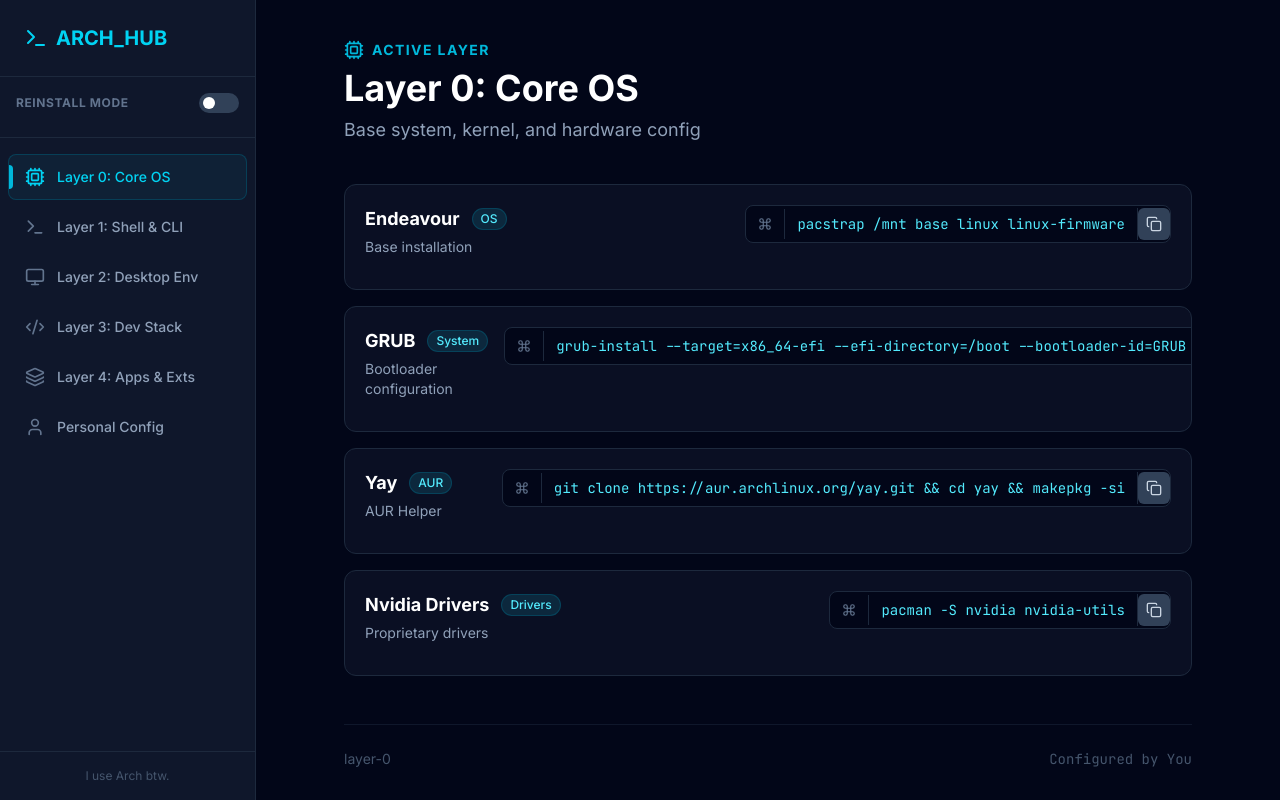
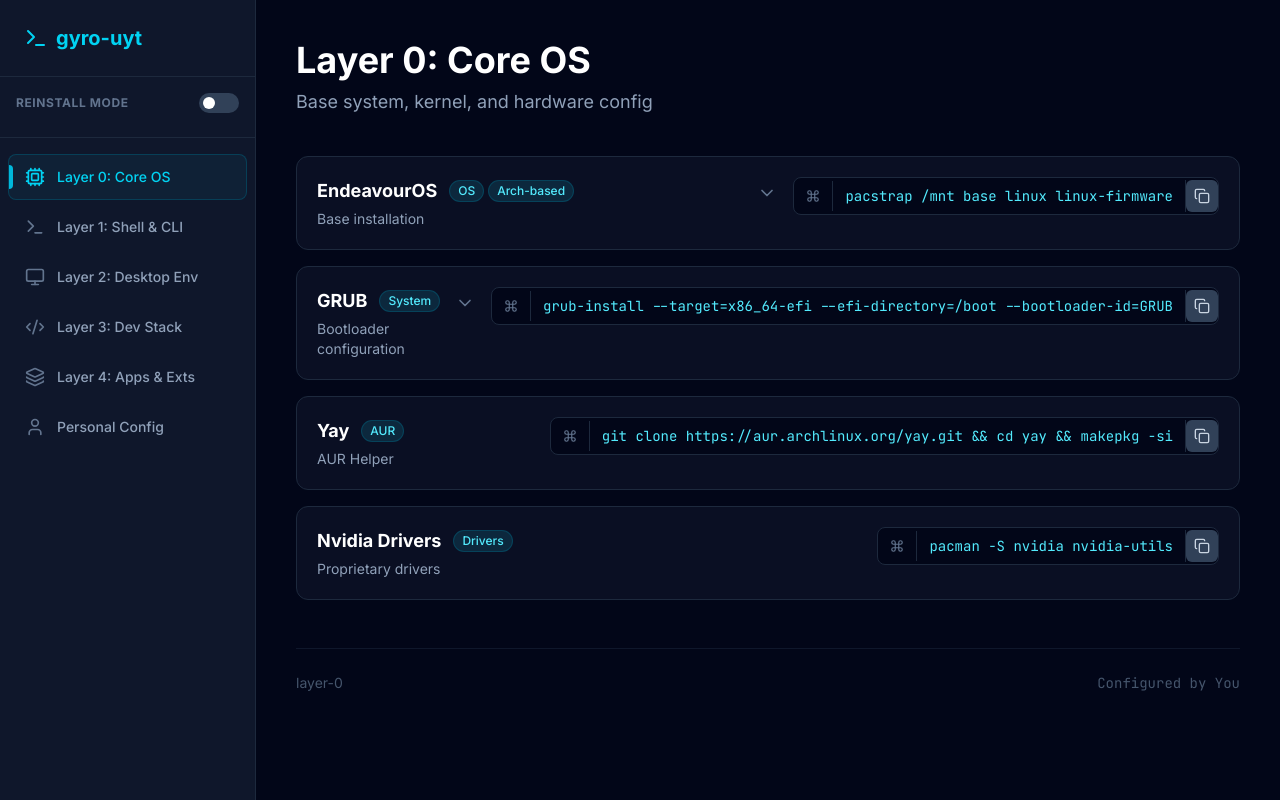
Before and after one commit to gyro-uyt/vorld, a React (Vite) app: page / in a window 1280 px wide. Built offline with nearby package versions, Linux system fonts and the light colour scheme.

Commit message:
mobile UX fixed

```diff
--- a/src/App.jsx
+++ b/src/App.jsx
@@ -12,14 +12,14 @@
   Circle,
   Menu,
   X,
-  Save,
   Trash2,
   Command,
-  Download,
+  ChevronDown,
+  ChevronUp,
+  Keyboard,
 } from "lucide-react";
 
-// --- Data Structure for your Setup ---
-// Edit this object to customize your actual stack
+// --- Data Structure ---
 const SETUP_LAYERS = [
   {
     id: "layer-0",
@@ -29,10 +29,11 @@
     items: [
       {
         id: "arch-linux",
-        name: "Endeavour",
+        name: "EndeavourOS",
         desc: "Base installation",
         cmd: "pacstrap /mnt base linux linux-firmware",
-        tags: ["OS"],
+        tags: ["OS", "Arch-based"],
+        note: "EndeavourOS uses Calamares installer usually, but this is for manual rescue.",
       },
       {
         id: "bootloader",
@@ -40,6 +41,13 @@
         desc: "Bootloader configuration",
         cmd: "grub-install --target=x86_64-efi --efi-directory=/boot --bootloader-id=GRUB",
         tags: ["System"],
+        subCommands: [
+          {
+            label: "Generate Config",
+            cmd: "grub-mkconfig -o /boot/grub/grub.cfg",
+          },
+          { label: "Update Endeavour Theme", cmd: "eos-update-grub" },
+        ],
       },
       {
         id: "aur-helper",
@@ -67,7 +75,7 @@
         id: "shell",
         name: "Bash",
         desc: "Default shell",
-        cmd: "pacman -S bash",
+        cmd: "pacman -S bash bash-completion",
         tags: ["Shell"],
       },
       {
@@ -76,6 +84,7 @@
         desc: "Cross-shell prompt",
         cmd: "pacman -S starship",
         tags: ["UI"],
+        note: "Add 'eval \"$(starship init bash)\"' to your .bashrc",
       },
       {
         id: "editor-cli",
@@ -88,23 +97,23 @@
         id: "blesh",
         name: "Ble.sh",
         desc: "Bash Line Editor (Syntax highlight & Autosuggest)",
-        cmd: "soon",
+        cmd: "soon", // Placeholder as requested
         tags: ["Utility"],
+        subCommands: [
+          {
+            label: "Install (AUR)",
+            cmd: "yay -S blesh",
           },
-      // {
-      //   id: "cli-utils",
-      //   name: "Modern Utils",
-      //   desc: "Bat, Eza, Ripgrep, Fzf",
-      //   cmd: "pacman -S bat eza ripgrep fzf",
-      //   tags: ["Utils"],
-      // },
-      // {
-      //   id: "tmux",
-      //   name: "Tmux",
-      //   desc: "Terminal Multiplexer",
-      //   cmd: "pacman -S tmux",
-      //   tags: ["Utils"],
-      // },
+          {
+            label: "Install (Manual)",
+            cmd: "git clone --recursive https://github.com/akinomyoga/ble.sh.git && make -C ble.sh install",
+          },
+          {
+            label: "Enable in .bashrc",
+            cmd: "source ~/.local/share/blesh/ble.sh",
+          },
+        ],
+      },
     ],
   },
   {
@@ -117,10 +126,18 @@
         id: "de",
         name: "KDE Plasma",
         desc: "Desktop Environment",
-        // Installs Plasma and the SDDM login screen, then enables it
         cmd: "soon",
-        // cmd: "sudo pacman -S plasma-meta sddm && sudo systemctl enable sddm",
         tags: ["DE", "Wayland"],
+        subCommands: [
+          {
+            label: "Install Core",
+            cmd: "sudo pacman -S plasma-meta sddm",
+          },
+          {
+            label: "Enable Login",
+            cmd: "sudo systemctl enable sddm",
+          },
+        ],
       },
       {
         id: "term-emu",
@@ -161,38 +178,25 @@
       {
         id: "zed",
         name: "Zed",
-        desc: "Code Editor",
+        desc: "High-performance Code Editor",
         cmd: "soon",
         tags: ["IDE"],
+        subCommands: [{ label: "Install (AUR)", cmd: "yay -S zed-preview" }],
       },
       {
-        id: "neovim",
+        id: "neovim-lazy",
         name: "LazyVim",
-        desc: "Code Editor",
+        desc: "Neovim Config Framework",
         cmd: "soon",
-        tags: ["IDE"],
+        tags: ["IDE", "Config"],
+        subCommands: [
+          { label: "Backup old nvim", cmd: "mv ~/.config/nvim{,.bak}" },
+          {
+            label: "Clone LazyVim",
+            cmd: "git clone https://github.com/LazyVim/starter ~/.config/nvim",
           },
-      // {
-      //   id: "docker",
-      //   name: "Docker",
-      //   desc: "Containerization",
-      //   cmd: "pacman -S docker docker-compose && systemctl enable docker",
-      //   tags: ["DevOps"],
-      // },
-      // {
-      //   id: "node",
-      //   name: "Node.js & Bun",
-      //   desc: "JS Runtimes",
-      //   cmd: "pacman -S nodejs npm bun",
-      //   tags: ["Lang"],
-      // },
-      // {
-      //   id: "rust",
-      //   name: "Rust",
-      //   desc: "Cargo & Rustc",
-      //   cmd: "pacman -S rustup && rustup default stable",
-      //   tags: ["Lang"],
-      // },
+        ],
+      },
     ],
   },
   {
@@ -210,10 +214,10 @@
       },
       {
         id: "onlyoffice",
-        name: "Onlyoffice",
+        name: "OnlyOffice",
         desc: "Word, Excel, Presentation, PDF",
-        cmd: "yay -S onlyoffice",
-        tags: ["office"],
+        cmd: "yay -S onlyoffice-bin",
+        tags: ["Office"],
       },
       {
         id: "obsidian",
@@ -226,7 +230,7 @@
         id: "extensions-browser",
         name: "Browser Exts",
         desc: "uBlock, Dark Reader, Bitwarden",
-        cmd: null, // No command, manual install
+        cmd: null,
         note: "Install from Add-on Store manually",
         tags: ["Extensions"],
       },
@@ -242,14 +246,14 @@
         id: "dotfiles",
         name: "Dotfiles Repo",
         desc: "Clone my config",
-        cmd: "git clone https://github.com/yourusername/dotfiles.git ~/.dotfiles",
+        cmd: "git clone https://github.com/gyro-uyt/dotfiles.git ~/.dotfiles",
         tags: ["Config"],
       },
       {
         id: "ssh-keys",
         name: "SSH Keys",
         desc: "Generate GitHub keys",
-        cmd: 'ssh-keygen -t ed25519 -C "email@example.com"',
+        cmd: 'ssh-keygen -t ed25519 -C "your-email@example.com"',
         tags: ["Security"],
       },
       {
@@ -269,12 +273,10 @@
   const [copied, setCopied] = useState(false);
 
   const handleCopy = () => {
-    // Fallback for iframe environments where navigator.clipboard might be restricted
     try {
       if (navigator.clipboard && window.isSecureContext) {
         navigator.clipboard.writeText(text);
       } else {
-        // Fallback method
         const textArea = document.createElement("textarea");
         textArea.value = text;
         textArea.style.position = "fixed";
@@ -310,19 +312,14 @@
   );
 };
 
-const Tag = ({ text }) => (
-  <span className="px-2 py-0.5 text-xs font-medium rounded-full bg-cyan-900/40 text-cyan-300 border border-cyan-800/50">
-    {text}
-  </span>
-);
-
 export default function ArchSetupHub() {
   const [activeLayer, setActiveLayer] = useState(SETUP_LAYERS[0].id);
   const [reinstallMode, setReinstallMode] = useState(false);
   const [completedItems, setCompletedItems] = useState({});
   const [mobileMenuOpen, setMobileMenuOpen] = useState(false);
+  // Track which item is expanded
+  const [expandedItem, setExpandedItem] = useState(null);
 
-  // Load progress from localStorage
   useEffect(() => {
     const savedProgress = localStorage.getItem("arch_setup_progress");
     if (savedProgress) {
@@ -330,7 +327,6 @@
     }
   }, []);
 
-  // Save progress
   const toggleItemComplete = (itemId) => {
     const newCompleted = {
       ...completedItems,
@@ -340,10 +336,12 @@
     localStorage.setItem("arch_setup_progress", JSON.stringify(newCompleted));
   };
 
+  const toggleExpand = (itemId) => {
+    setExpandedItem(expandedItem === itemId ? null : itemId);
+  };
+
   const resetProgress = () => {
-    if (
-      window.confirm("Are you sure you want to clear all progress checkboxes?")
-    ) {
+    if (window.confirm("Are you sure you want to clear all progress?")) {
       setCompletedItems({});
       localStorage.removeItem("arch_setup_progress");
     }
@@ -352,7 +350,6 @@
   const getActiveLayerData = () =>
     SETUP_LAYERS.find((l) => l.id === activeLayer);
 
-  // Calculate progress for current layer
   const getLayerProgress = (layer) => {
     const total = layer.items.length;
     const done = layer.items.filter((i) => completedItems[i.id]).length;
@@ -375,11 +372,11 @@
 
   return (
     <div className="min-h-screen bg-slate-950 text-slate-200 font-sans selection:bg-cyan-500/30">
-      {/* Top Mobile Bar */}
-      <div className="lg:hidden flex items-center justify-between p-4 border-b border-slate-800 bg-slate-900/50 backdrop-blur-md sticky top-0 z-50">
+      {/* Mobile Header: Added 'h-16' to ensure it matches the sidebar offset */}
+      <div className="lg:hidden flex items-center justify-between px-4 h-16 border-b border-slate-800 bg-slate-900/50 backdrop-blur-md sticky top-0 z-50">
         <div className="flex items-center gap-2 font-bold text-cyan-400">
           <Terminal size={20} />
-          <span>ARCH_HUB</span>
+          <span>gyro-uyt</span>
         </div>
         <button
           onClick={() => setMobileMenuOpen(!mobileMenuOpen)}
@@ -393,13 +390,21 @@
         {/* Sidebar */}
         <aside
           className={`
-          fixed inset-y-0 left-0 z-40 w-64 bg-slate-900 border-r border-slate-800 transform transition-transform duration-300 ease-in-out lg:translate-x-0 lg:static flex flex-col
+          fixed left-0 z-40 w-64 bg-slate-900 border-r border-slate-800 transform transition-transform duration-300 ease-in-out flex flex-col
+
+          /* FIX: Mobile positioning - Starts 16 units down (below header), ends at bottom */
+          top-16 bottom-0
+
+          /* Desktop positioning - Returns to normal layout flow */
+          lg:static lg:top-auto lg:bottom-auto lg:translate-x-0
+
           ${mobileMenuOpen ? "translate-x-0" : "-translate-x-full"}
         `}
         >
+          {/* Logo (Hidden on mobile because it's in the top bar) */}
           <div className="p-6 border-b border-slate-800 hidden lg:flex items-center gap-2 font-bold text-xl text-cyan-400">
             <Terminal size={24} />
-            <span>ARCH_HUB</span>
+            <span>gyro-uyt</span>
           </div>
 
           <div className="p-4 border-b border-slate-800">
@@ -421,7 +426,7 @@
               </button>
             </div>
             {reinstallMode && (
-              <div className="mt-4 bg-slate-800/50 rounded p-3">
+              <div className="mt-4 bg-slate-800/50 rounded p-3 animate-in fade-in slide-in-from-top-1">
                 <div className="flex justify-between items-end mb-1">
                   <span className="text-xs text-slate-400">Setup Progress</span>
                   <span className="text-xs font-mono text-cyan-400">
@@ -494,23 +499,11 @@
               );
             })}
           </nav>
-
-          <div className="p-4 border-t border-slate-800 text-xs text-slate-600 text-center">
-            <p>I use Arch btw.</p>
-          </div>
         </aside>
 
         {/* Main Content */}
-        <main className="flex-1 overflow-y-auto bg-slate-950 relative">
-          <div className="max-w-4xl mx-auto px-6 py-10">
-            {/* Header */}
+        <main className="flex-1 overflow-y-auto bg-slate-950 relative p-6 lg:p-10">
           <header className="mb-10">
-              <div className="flex items-center gap-2 text-cyan-500 mb-2">
-                {getActiveLayerData().icon}
-                <span className="text-sm font-bold uppercase tracking-widest">
-                  Active Layer
-                </span>
-              </div>
             <h1 className="text-4xl font-bold text-white mb-2">
               {getActiveLayerData().title}
             </h1>
@@ -519,43 +512,41 @@
             </p>
           </header>
 
-            {/* Content Items */}
           <div className="space-y-4">
             {getActiveLayerData().items.map((item) => {
               const isCompleted = completedItems[item.id];
+              const isExpanded = expandedItem === item.id;
+              // Only expandable if there's detailed info to show
+              const hasDetails = item.subCommands || item.keybinds || item.note;
 
               return (
                 <div
                   key={item.id}
-                    onClick={() => reinstallMode && toggleItemComplete(item.id)}
                   className={`
                       group relative overflow-hidden rounded-xl border transition-all duration-300
-                      ${reinstallMode ? "cursor-pointer" : ""}
                       ${
                         isCompleted
-                          ? "bg-slate-900/30 border-slate-800 opacity-60"
+                          ? "bg-slate-900/30 border-slate-800"
                           : "bg-slate-900/60 border-slate-800 hover:border-slate-700 hover:shadow-xl hover:shadow-cyan-900/5"
                       }
                     `}
                 >
-                    {/* Status Indicator Bar for Checklist */}
-                    {reinstallMode && (
+                  {/* Header Row */}
                   <div
-                        className={`absolute left-0 top-0 bottom-0 w-1.5 transition-colors ${
-                          isCompleted ? "bg-green-500" : "bg-slate-700"
+                    onClick={() =>
+                      reinstallMode
+                        ? toggleItemComplete(item.id)
+                        : toggleExpand(item.id)
+                    }
+                    className={`p-5 flex flex-col sm:flex-row gap-4 ${
+                      reinstallMode || hasDetails ? "cursor-pointer" : ""
                     }`}
-                      />
-                    )}
-
-                    <div className={`p-5 ${reinstallMode ? "pl-8" : ""}`}>
-                      <div className="flex flex-col sm:flex-row sm:items-start justify-between gap-4">
-                        <div className="flex items-start gap-4">
+                  >
+                    <div className="flex-1 flex items-start gap-4">
                       {reinstallMode && (
                         <div
                           className={`mt-1 transition-colors ${
-                                isCompleted
-                                  ? "text-green-500"
-                                  : "text-slate-600"
+                            isCompleted ? "text-green-500" : "text-slate-600"
                           }`}
                         >
                           {isCompleted ? (
@@ -566,38 +557,52 @@
                         </div>
                       )}
 
-                          <div>
+                      <div className="flex-1">
+                        <div className="flex items-center justify-between">
                           <div className="flex items-center gap-3 mb-1">
                             <h3
                               className={`font-bold text-lg ${
                                 isCompleted
-                                    ? "text-slate-400 line-through"
+                                  ? "text-slate-500 line-through"
                                   : "text-white"
                               }`}
                             >
                               {item.name}
                             </h3>
-                              <div className="flex gap-1">
+                            <div className="flex gap-1 flex-wrap">
                               {item.tags.map((tag) => (
-                                  <Tag key={tag} text={tag} />
+                                <span
+                                  key={tag}
+                                  className="px-2 py-0.5 text-xs font-medium rounded-full bg-cyan-900/40 text-cyan-300 border border-cyan-800/50"
+                                >
+                                  {tag}
+                                </span>
                               ))}
                             </div>
                           </div>
-                            <p className="text-slate-400 text-sm mb-3">
-                              {item.desc}
-                            </p>
 
-                            {item.note && (
-                              <div className="text-amber-400/80 text-xs italic mb-2 bg-amber-900/10 px-2 py-1 rounded w-fit">
-                                Note: {item.note}
+                          {/* Expand Icon */}
+                          {hasDetails && !reinstallMode && (
+                            <div className="text-slate-500 transition-transform duration-200">
+                              {isExpanded ? (
+                                <ChevronUp size={20} />
+                              ) : (
+                                <ChevronDown size={20} />
+                              )}
                             </div>
                           )}
                         </div>
+
+                        <p className="text-slate-400 text-sm">{item.desc}</p>
+                      </div>
                     </div>
 
-                        {/* Action Area */}
+                    {/* Primary Command */}
                     {item.cmd && (
-                          <div className="w-full sm:w-auto min-w-[300px] shrink-0">
+                      <div
+                        className="w-full sm:w-auto min-w-[300px] shrink-0"
+                        onClick={(e) => e.stopPropagation()}
+                      >
                         <div className="relative group/code">
                           <div className="absolute -inset-0.5 bg-gradient-to-r from-cyan-500 to-blue-600 rounded-lg blur opacity-0 group-hover/code:opacity-20 transition duration-500"></div>
                           <div className="relative flex items-center bg-slate-950 rounded-lg border border-slate-800 overflow-hidden">
@@ -615,13 +620,88 @@
                       </div>
                     )}
                   </div>
+
+                  {/* EXPANDABLE CONTENT */}
+                  {isExpanded && hasDetails && !reinstallMode && (
+                    <div className="border-t border-slate-800 bg-slate-900/30 p-5 animate-in slide-in-from-top-2 duration-200">
+                      {/* Notes */}
+                      {item.note && (
+                        <div className="mb-6 bg-amber-900/10 border border-amber-900/30 rounded-lg p-3 text-sm text-amber-200/80">
+                          <span className="font-bold text-amber-500 block mb-1 text-xs uppercase tracking-wider">
+                            Note
+                          </span>
+                          {item.note}
                         </div>
+                      )}
+
+                      <div className="grid grid-cols-1 lg:grid-cols-2 gap-6">
+                        {/* Sub Commands */}
+                        {item.subCommands && (
+                          <div>
+                            <h4 className="text-xs font-bold text-slate-500 uppercase tracking-wider mb-3 flex items-center gap-2">
+                              <Command size={14} /> Useful Commands
+                            </h4>
+                            <div className="space-y-2">
+                              {item.subCommands.map((sub, idx) => (
+                                <div key={idx} className="flex flex-col gap-1">
+                                  <span className="text-xs text-slate-400 ml-1">
+                                    {sub.label}
+                                  </span>
+                                  <div className="flex items-center bg-slate-950 rounded border border-slate-800/60 overflow-hidden group/sub">
+                                    <code className="flex-1 px-3 py-1.5 text-xs font-mono text-cyan-200/80 overflow-x-auto whitespace-nowrap scrollbar-hide">
+                                      {sub.cmd}
+                                    </code>
+                                    <CopyButton text={sub.cmd} />
+                                  </div>
+                                </div>
+                              ))}
+                            </div>
+                          </div>
+                        )}
+
+                        {/* Keybinds */}
+                        {item.keybinds && (
+                          <div>
+                            <h4 className="text-xs font-bold text-slate-500 uppercase tracking-wider mb-3 flex items-center gap-2">
+                              <Keyboard size={14} /> Keybinds
+                            </h4>
+                            <div className="bg-slate-950 rounded border border-slate-800/60 overflow-hidden">
+                              <table className="w-full text-xs text-left">
+                                <tbody className="divide-y divide-slate-800">
+                                  {item.keybinds.map((kb, idx) => (
+                                    <tr
+                                      key={idx}
+                                      className="group/row hover:bg-slate-900/50"
+                                    >
+                                      <td className="p-2 font-mono text-cyan-400 whitespace-nowrap border-r border-slate-800/50 w-1">
+                                        {kb.keys.map((k) => (
+                                          <span
+                                            key={k}
+                                            className="inline-block bg-slate-800 px-1.5 py-0.5 rounded text-[10px] mx-0.5 border border-slate-700"
+                                          >
+                                            {k}
+                                          </span>
+                                        ))}
+                                      </td>
+                                      <td className="p-2 text-slate-400">
+                                        {kb.action}
+                                      </td>
+                                    </tr>
+                                  ))}
+                                </tbody>
+                              </table>
+                            </div>
+                          </div>
+                        )}
+                      </div>
+                    </div>
+                  )}
                 </div>
               );
             })}
           </div>
 
-            {/* Empty State/Tip */}
+          {/* Empty State */}
           {getActiveLayerData().items.length === 0 && (
             <div className="text-center py-20 text-slate-500">
               <Settings size={48} className="mx-auto mb-4 opacity-50" />
@@ -629,11 +709,10 @@
             </div>
           )}
 
-            {/* Footer for Layer */}
+          {/* Footer */}
           <div className="mt-12 pt-6 border-t border-slate-900 flex justify-between items-center text-slate-600 text-sm">
             <span>{getActiveLayerData().id}</span>
             <span className="font-mono">Configured by You</span>
-            </div>
           </div>
         </main>
       </div>
```
Lines whose indentation alone changed are shown as unchanged.
